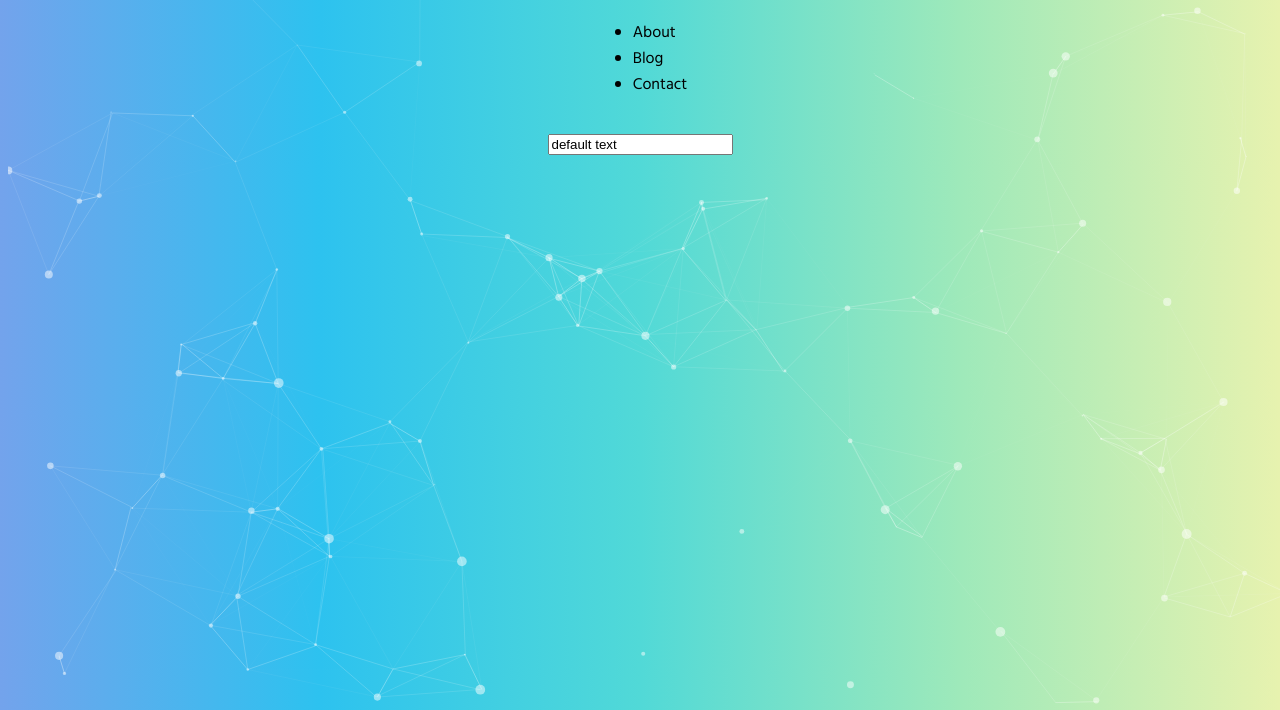
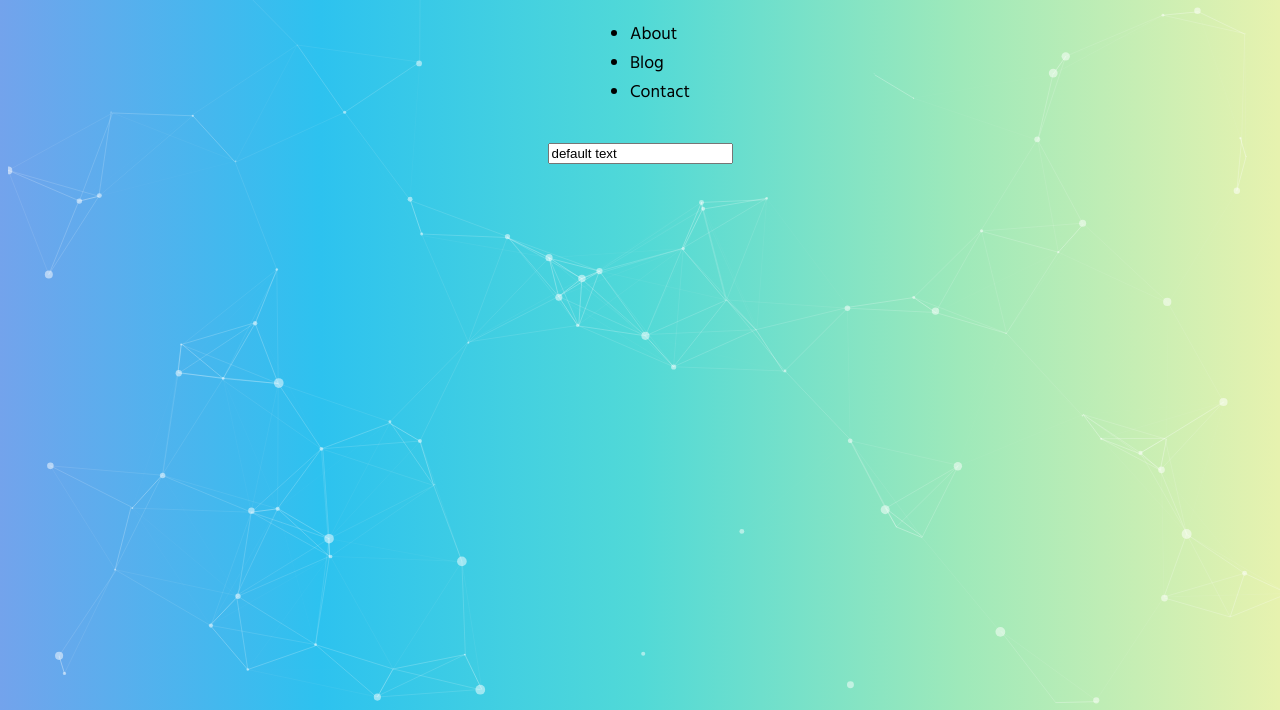
Before and after one commit to TekniqueJoseph/DOM-start-code1, a plain HTML site: page index.html in a window 1280 px wide. Shown: the part 90-800 px from the top of the page. Drawn offline with Linux system fonts and the light colour scheme.

Commit message:
added styles

```diff
--- a/CSS/styles.css
+++ b/CSS/styles.css
@@ -26,6 +26,9 @@ input{
     margin: 0 auto;
     margin-top: 20px;
 }
+li{
+    font-size: 1.1rem;
+}
 ul li:hover{
     cursor: pointer;
 }
```
